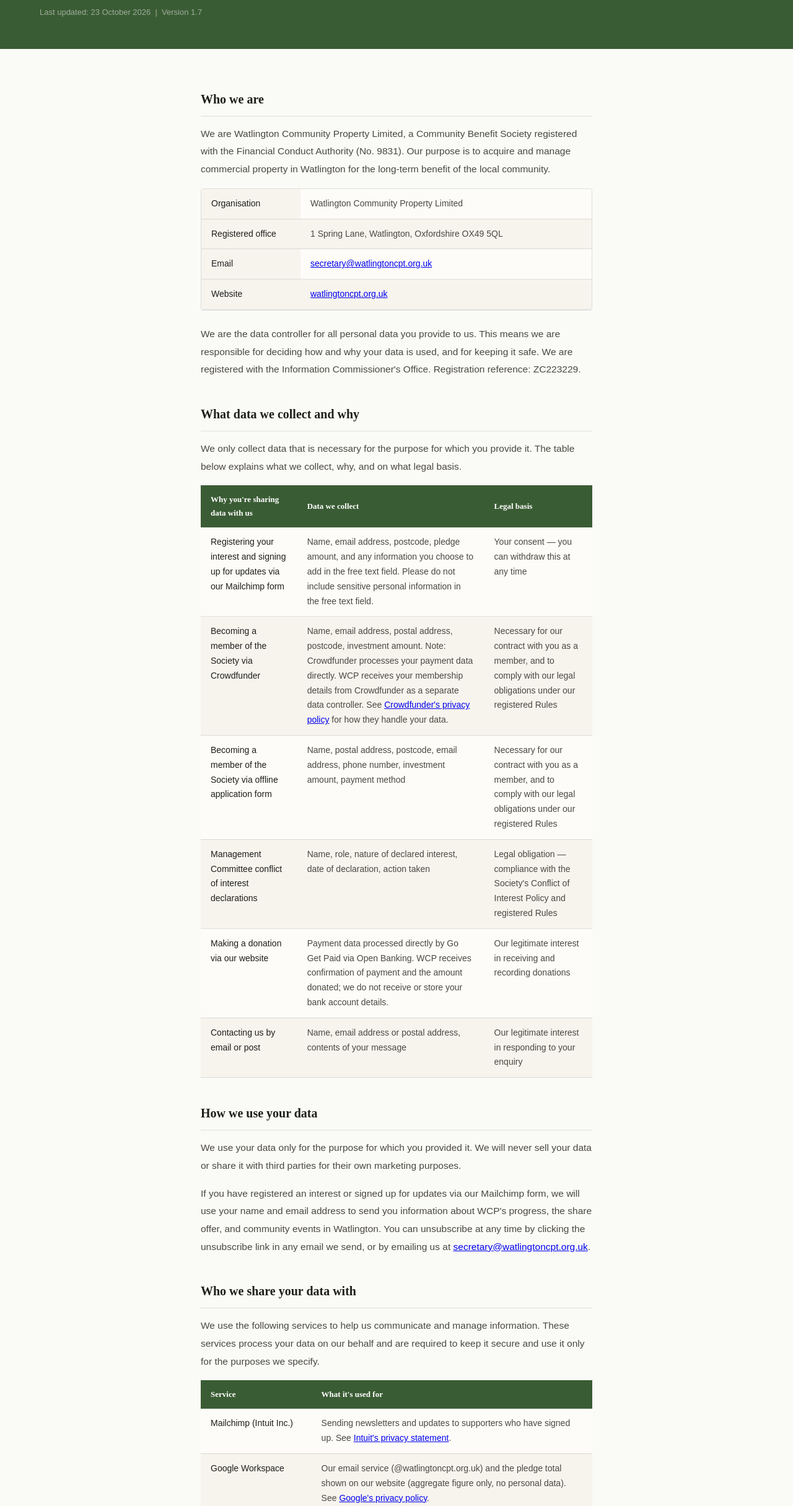
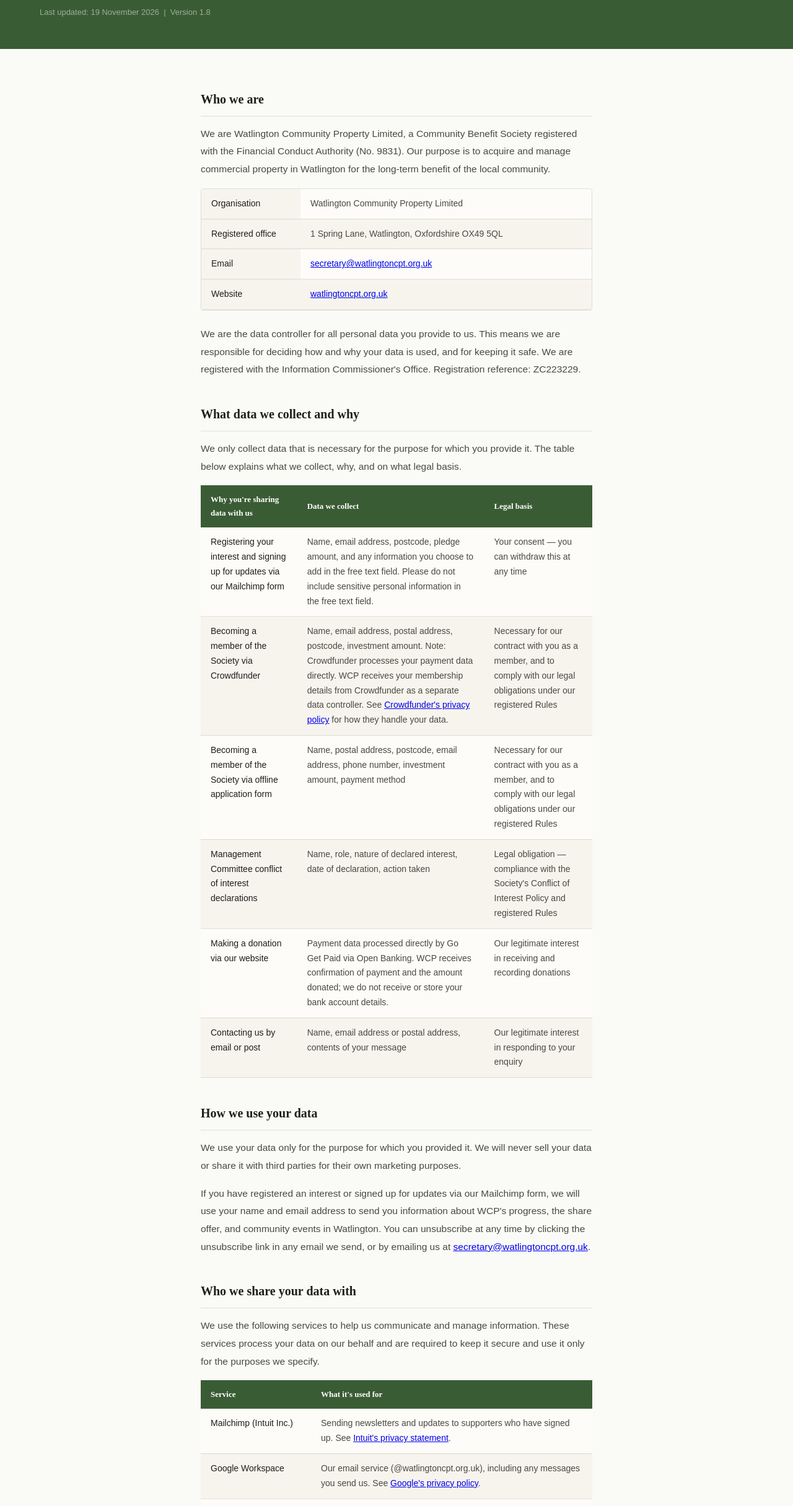
Before and after one commit to watlingtoncpt/watlingtoncpt, a plain HTML site: page privacy.html in a window 1280 px wide. Shown: the part 210-2640 px from the top of the page at 62% size. Drawn offline with Linux system fonts and the light colour scheme; a web font is replaced by a local one.

Commit message:
Update privacy.html

```diff
--- a/privacy.html
+++ b/privacy.html
@@ -92,7 +92,7 @@ footer { background:var(--ink); padding:40px 5vw 28px; }
 <div class="page-header">
   <p class="label">Legal</p>
   <h1>Privacy Notice</h1>
-  <p class="meta">Last updated: 23 October 2026 &nbsp;|&nbsp; Version 1.7</p>
+  <p class="meta">Last updated: 19 November 2026 &nbsp;|&nbsp; Version 1.8</p>
 </div>
 
 <!-- CONTENT -->
@@ -143,7 +143,7 @@ footer { background:var(--ink); padding:40px 5vw 28px; }
       </thead>
       <tbody>
         <tr><td>Mailchimp (Intuit Inc.)</td><td>Sending newsletters and updates to supporters who have signed up. See <a href="https://www.intuit.com/privacy/statement/" target="_blank" rel="noopener">Intuit's privacy statement</a>.</td></tr>
-        <tr><td>Google Workspace</td><td>Our email service (@watlingtoncpt.org.uk) and the pledge total shown on our website (aggregate figure only, no personal data). See <a href="https://policies.google.com/privacy" target="_blank" rel="noopener">Google's privacy policy</a>.</td></tr>
+        <tr><td>Google Workspace</td><td>Our email service (@watlingtoncpt.org.uk), including any messages you send us. See <a href="https://policies.google.com/privacy" target="_blank" rel="noopener">Google's privacy policy</a>.</td></tr>
         <tr><td>Go Get Paid (BankiFi Technology Ltd / The Co-operative Bank)</td><td>Processing donations made via our website. Payments are initiated through Open Banking and received directly into WCP's Co-operative Bank account. BankiFi acts as a data processor for payment initiation. See <a href="https://www.gogetpaid.co.uk/privacy-notice" target="_blank" rel="noopener">Go Get Paid's privacy notice</a>.</td></tr>
         <tr><td>Crowdfunder Community Shares (Crowdfunder Ltd)</td><td>Processing share offer applications and payments from investors. Crowdfunder acts as a separate data controller — WCP receives investor membership details from them once an investment is made. See <a href="https://www.crowdfunder.co.uk/privacy-policy" target="_blank" rel="noopener">Crowdfunder's privacy policy</a>.</td></tr>
       </tbody>
```
